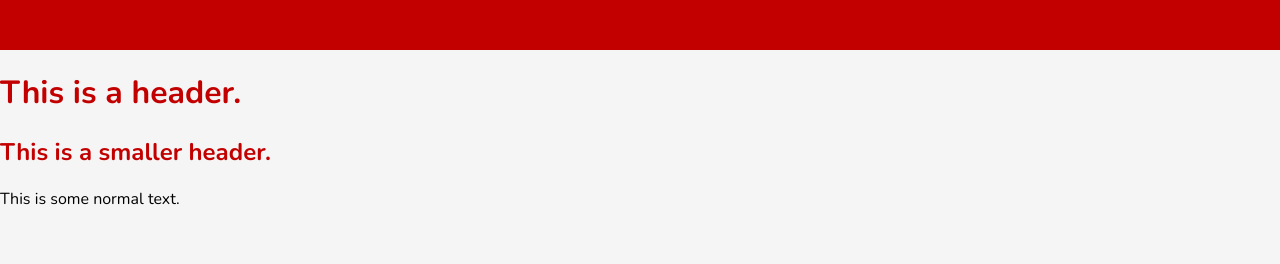
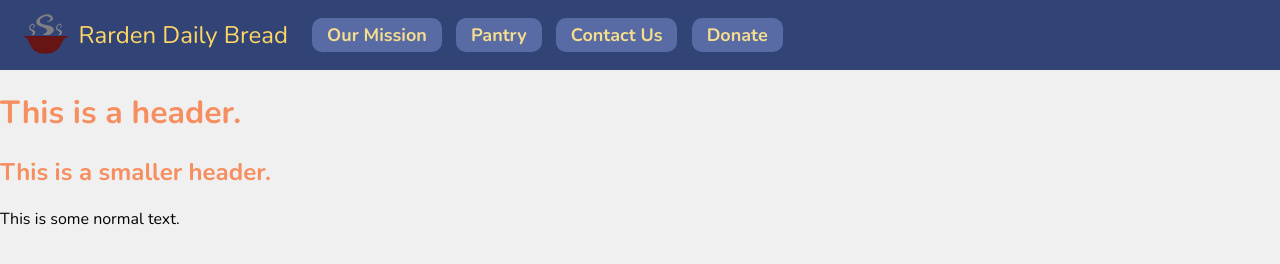
Before and after one commit to jacobhumston-school/Rarden-Daily-Bread-Website, a website: page src/our-mission.html in a window 1280 px wide. Drawn offline with Linux system fonts and the light colour scheme.

Commit message:
Got a lot of stuff working.

```diff
--- a/server.js
+++ b/server.js
@@ -2,6 +2,6 @@ import express from 'express';
 const app = express();
 app.use('/', express.static('src/', { extensions: ['html'] }));
 app.get('/', function (_, response) {
-    response.redirect('/home');
+    response.redirect('/our-mission');
 });
 app.listen(80, () => console.log('Server is listening on port 80.'));
--- /dev/null
+++ b/src/css/donate.css
@@ -0,0 +1,4 @@
+/**
+ * Created by Jacob Humston, Emma Rhoden, and Kayden Justice.
+ * All rights reserved.
+ */
--- a/src/css/general.css
+++ b/src/css/general.css
@@ -5,24 +5,34 @@
 
 @font-face {
     font-family: Nunito;
-    src: url("/assets/fonts/Nunito.ttf");
+    src: url('/assets/fonts/Nunito.ttf');
 }
 
 :root {
-    --background: rgb(245, 245, 245);
-    --highlight-background: rgb(15, 15, 15);
-    --text: rgb(0, 0, 0);
-    --highlight-text: #c30000;
-    --backwards-highlight-text: rgb(230, 230, 230);
+    --primary-accent-color: #324376;
+    --secondary-accent-color: #586ba4;
+    --tertiary-accent-color: #fed766;
+    --quaternary-accent-color: #f5dd90;
+    --quinary-accent-color: #f68e5f;
+    --senary-accent-color: #f76c5c;
+    --background-color: rgb(240, 240, 240);
+    --text-color: rgb(2, 2, 2);
+}
+
+html,
+body,
+button,
+input,
+textarea {
+    font-family: Nunito, 'Arial';
 }
 
 html,
 body {
     padding: 0px;
     margin: 0px;
-    background-color: var(--background);
-    color: var(--text);
-    font-family: Nunito, 'Arial';
+    background-color: var(--background-color);
+    color: var(--text-color);
 }
 
 h1,
@@ -31,5 +41,5 @@ h3,
 h4,
 h5,
 h6 {
-    color: var(--highlight-text);
+    color: var(--quinary-accent-color);
 }
--- a/src/css/menu-bar.css
+++ b/src/css/menu-bar.css
@@ -5,7 +5,79 @@
 
 #menu-bar {
     width: 100%;
+    overflow: hidden;
+    background-color: var(--primary-accent-color);
+    color: var(--tertiary-accent-color);
+    padding: 10px;
+    transition: all 0.5s;
+}
+
+#menu-bar p,
+#menu-bar button,
+#menu-bar img {
+    margin: 0px;
+    padding: 0px;
+    display: inline-block;
+    vertical-align: middle;
+}
+
+#menu-bar p {
+    font-size: x-large;
+    margin-right: 10px;
+    vertical-align: middle;
+}
+
+#menu-bar button {
+    border: none;
+    background-color: var(--secondary-accent-color);
+    font-size: large;
+    color: var(--quaternary-accent-color);
+    padding: 5px;
+    margin-left: 10px;
+    border-radius: 10px;
+    padding-left: 15px;
+    padding-right: 15px;
+    font-weight: bold;
+    transition: all 0.5s;
+}
+
+#menu-bar button:hover {
+    cursor: pointer;
+    transform: scale(1.08);
+}
+
+#menu-bar img {
     height: 50px;
-    background-color: var(--highlight-text);
-    color: var(--backwards-highlight-text);
+    width: auto;
+    margin-left: 10px;
+    margin-right: 0px;
+    text-align: center;
+    vertical-align: middle;
 }
+
+#menu-bar br[data-break='first'],
+#menu-bar br[data-break='second'] {
+    display: none;
+}
+
+#menu-bar button a {
+    color: inherit;
+    text-decoration: none;
+}
+
+@media screen and (width < 880px) {
+    #menu-bar br[data-break='first'] {
+        display: block;
+    }
+
+    #menu-bar button {
+        margin-top: 5px;
+        margin-bottom: 5px;
+    }
+}
+
+@media screen and (width < 520px) {
+    #menu-bar br[data-break='second'] {
+        display: block;
+    }
+}
--- /dev/null
+++ b/src/css/our-mission.css
@@ -0,0 +1,4 @@
+/**
+ * Created by Jacob Humston, Emma Rhoden, and Kayden Justice.
+ * All rights reserved.
+ */
--- /dev/null
+++ b/src/css/pantry.css
@@ -0,0 +1,4 @@
+/**
+ * Created by Jacob Humston, Emma Rhoden, and Kayden Justice.
+ * All rights reserved.
+ */
--- a/src/home.html
+++ b/src/our-mission.html
@@ -2,24 +2,34 @@
     Created by Jacob Humston, Emma Rhoden, and Kayden Justice.
     All rights reserved.
 -->
-<!DOCTYPE html>
+
+<!doctype html>
 <html lang="en">
     <head>
         <meta charset="UTF-8" />
         <meta name="viewport" content="width=device-width, initial-scale=1.0" />
-        <title>Home</title>
+        <title>Our Mission</title>
 
         <!-- STYLESHEETS -->
         <link rel="stylesheet" href="/css/general.css" />
         <link rel="stylesheet" href="/css/menu-bar.css" />
-        <link rel="stylesheet" href="/css/home.css" />
+        <link rel="stylesheet" href="/css/our-mission.css" />
 
         <!-- SCRIPTS -->
         <script src="/js/main.js"></script>
     </head>
     <body>
         <!-- MENU BAR START -->
-        <div id="menu-bar"></div>
+        <div id="menu-bar">
+            <img src="/assets/images/logo.png" alt="Logo Image" />
+            <p>Rarden Daily Bread</p>
+            <br data-break="first" />
+            <button type="button"><a href="/our-mission">Our Mission</a></button>
+            <button type="button"><a href="/pantry">Pantry</a></button>
+            <br data-break="second" />
+            <button type="button"><a href="/contact-us">Contact Us</a></button>
+            <button type="button"><a href="/donate">Donate</a></button>
+        </div>
         <!-- MENU BAR END -->
         <!-- PAGE CONTENT START -->
         <h1>This is a header.</h1>
```
Also changed, not shown: package.json (+6 -2 lines), src/contact-us.html (added, +37 -0 lines), src/donate.html (added, +37 -0 lines), src/pantry.html (added, +37 -0 lines), .github/workflows/static.yml, .prettierrc.json, src/assets/images/logo.png (added), src/css/contact-us.css (line endings or trailing spaces), 2 other files.
